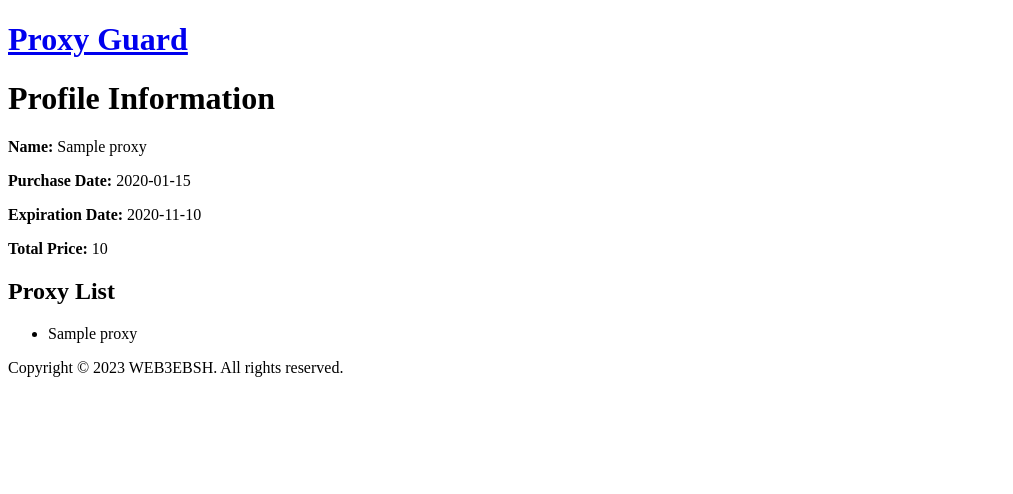
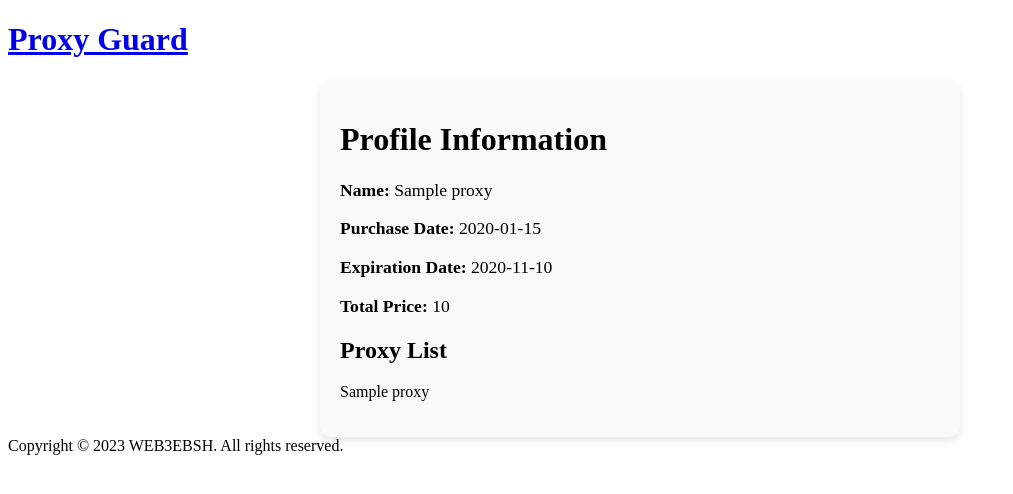
Before and after one commit to zemetsskiy/ProxyGuard, a FastAPI app: page /profile/1 in a window 1280 px wide. Shown: the top 494 px of the page, without its empty margins (0-1013 px from the left). Run offline with FastAPI, Linux system fonts and the light colour scheme; a database or web service that is not in the repository returns one stand-in record (values such as "Sample title").

```diff
--- a/app/static/css/main.css
+++ b/app/static/css/main.css
@@ -24,3 +24,34 @@ tr:nth-child(even) {background-color: #f2f2f2;}
 .expired {
     background-color: #ffcccc;
 }
+
+
+/* Profile */
+.container {
+    max-width: 600px;
+    margin: auto;
+    padding: 20px;
+    background-color: #f9f9f9;
+    border-radius: 10px;
+    box-shadow: 0 4px 8px rgba(0, 0, 0, 0.1);
+}
+
+.info p {
+    margin-bottom: 15px;
+    font-size: 1.1em;
+}
+
+.proxy-list h2 {
+    margin-top: 20px;
+}
+
+.proxy-list ul {
+    list-style: none;
+    padding-left: 0;
+}
+
+.proxy-list li {
+    margin-bottom: 10px;
+    font-size: 1em;
+    position: relative;
+}
```
